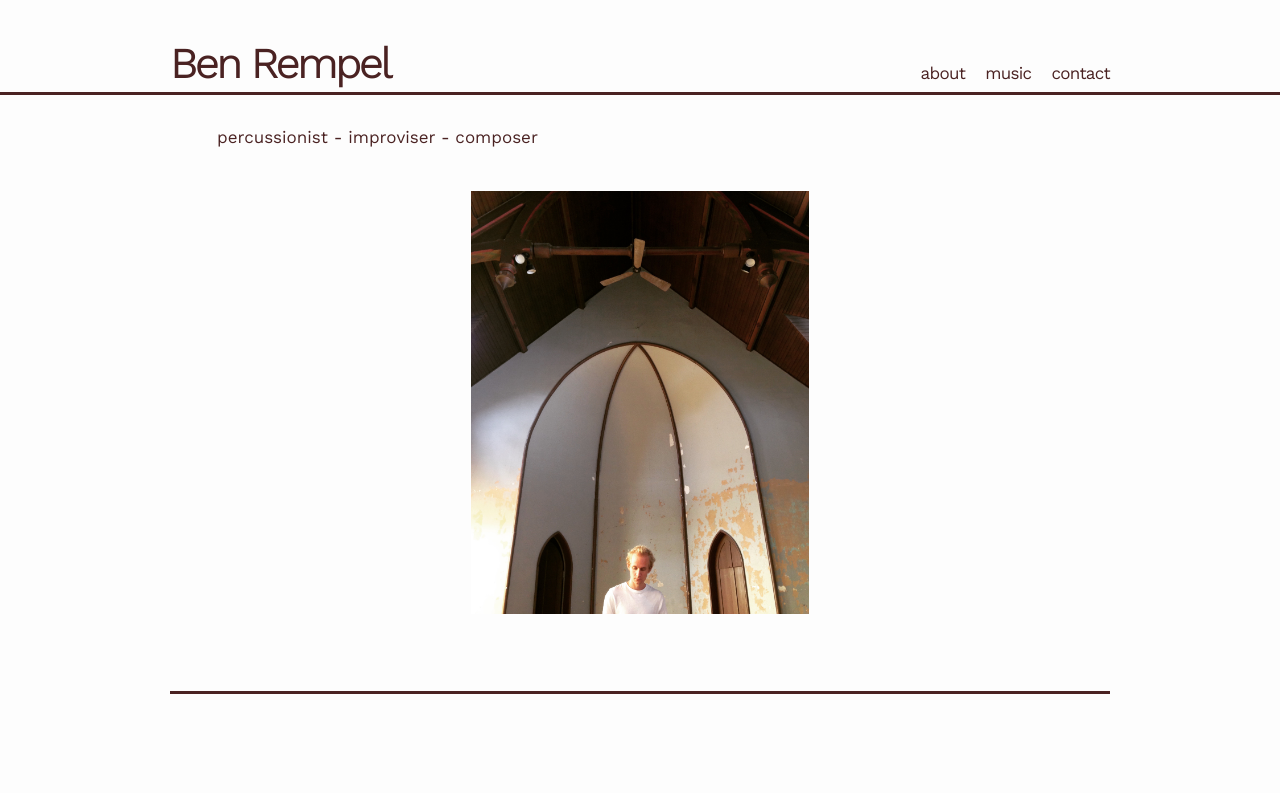
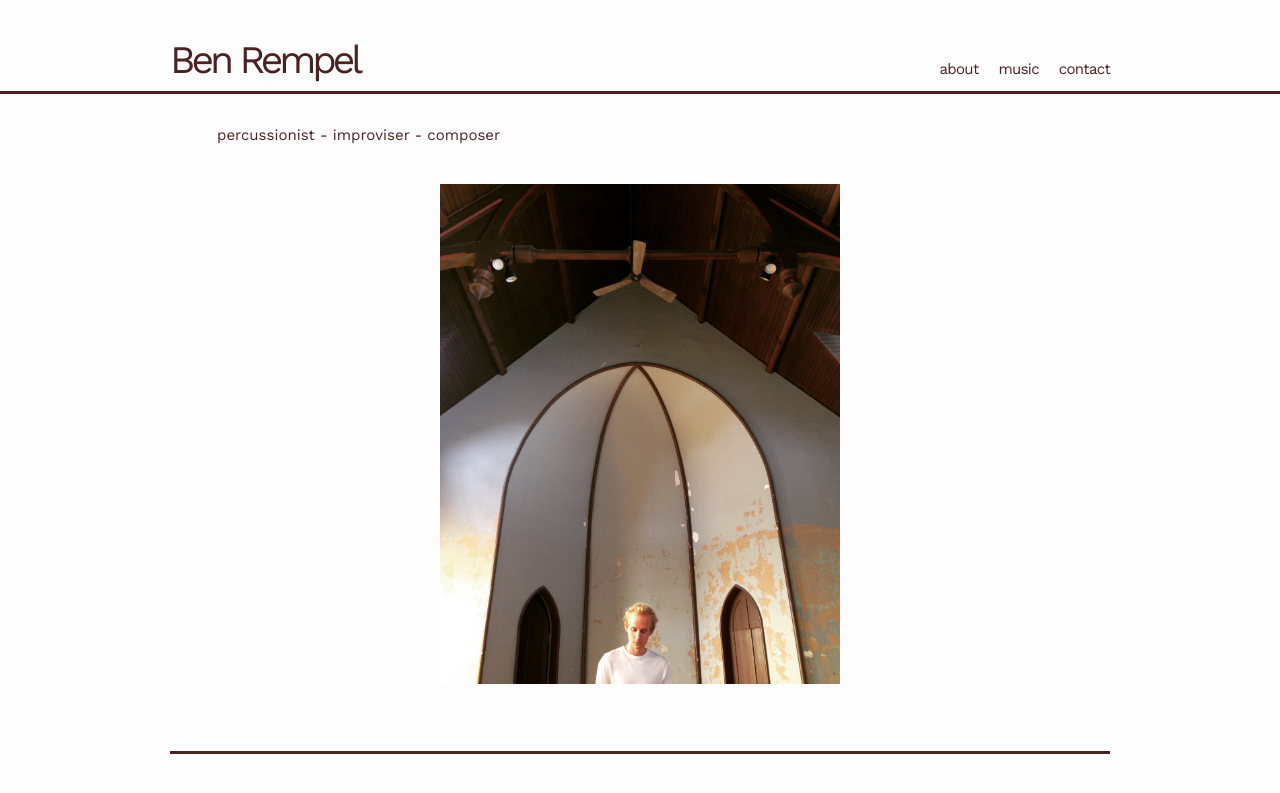
Before and after one commit to benrempel/benrempel.github.io, a Jekyll site: the page built from index.html, in a window 1280 px wide. Shown: the top 793 px of the page. Built offline with Jekyll 4.4.1, drawn with Linux system fonts in a browser that asks for light colours; some web fonts are replaced.

Commit message:
small style changes

```diff
--- a/_sass/myminima.scss
+++ b/_sass/myminima.scss
@@ -13,7 +13,7 @@
 $base-font-family: 'Work Sans', sans-serif !default;
 $title-font-family: 'Work Sans';
 $header-font-family: 'Work Sans';
-$base-font-size:   17px !default;
+$base-font-size:   15px !default;
 $base-font-weight: 400 !default;
 $base-letter-spacing: -0.5px;
 $small-font-size:  $base-font-size * 0.875 !default;
@@ -35,7 +35,7 @@ $table-text-align: left !default;
 $content-width:    1000px !default;
 
 $on-palm:          600px !default;
-$on-laptop:        800px !default;
+$on-laptop:        1000px !default;
 
 // Use media queries like this:
 // @include media-query($on-palm) {
--- a/about.html
+++ b/about.html
@@ -18,7 +18,7 @@ permalink: /about/
   <div class="column" style="width: 47.5%;">
     <div class="post-content" style="width: 100%; margin: auto; padding-top:15%;">
     <h1 style="text-align:center;"> about </h1><br>
-    <div class="lineacross" style="width: 50%; margin:auto;"> </div><br>
+    <div class="lineacross" style="width: 50%; margin:auto;"> </div><br><br>
     <p style="text-align:right;">
         percussionist, drummer, improviser, and composer in Los Angeles
     </p>
--- a/index.html
+++ b/index.html
@@ -8,8 +8,9 @@ layout: home
   <h4 style>
   percussionist - improviser - composer
 </h4><br>
-  <img src="assets/churchglow.jpg" width="40%" style="padding-left:30%;">
-
+<div style="text-align: center;">
+  <img src="assets/churchglow.jpg" style="max-width: 400px; margin:auto;">
+</div>
 
 </div>
 <br><br>
```
